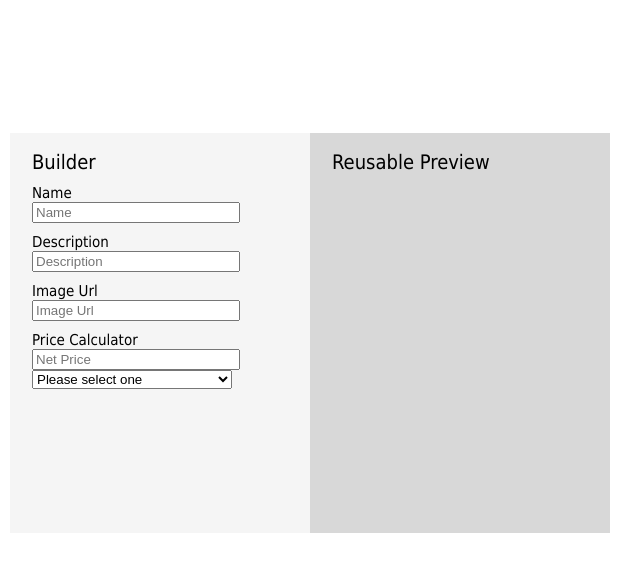
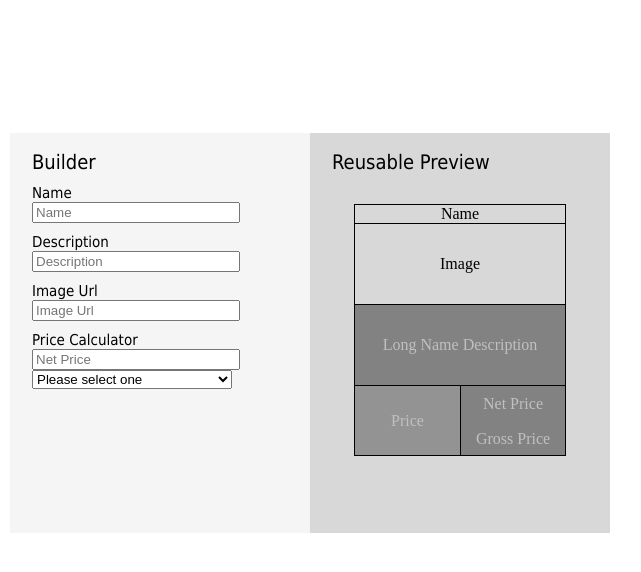
Before and after one commit to yoelmacia/formTest, a Vue app: page / in a window 1280 px wide. Shown: the top 572 px of the page, without its empty margins (330-971 px from the left). Built offline with nearby package versions, Linux system fonts and the light colour scheme.

Commit message:
Add layout preview
Create the layout for the reusable preview component

```diff
--- a/src/App.vue
+++ b/src/App.vue
@@ -22,6 +22,18 @@
       </div>
       <div class="preview">
         <div class="name">Reusable Preview</div>
+        <div class="preview-div">
+          <div class="preview-name">Name</div>
+          <div class="preview-image">Image</div>
+          <div class="preview-description">Long Name Description</div>
+          <div class="preview-price-div">
+            <div class="preview-price">Price</div>
+            <div class="preview-total-price">
+              <div class="preview-price-net">Net Price</div>
+              <div class="preview-price-gross">Gross Price</div>
+            </div>
+          </div>
+        </div>
       </div>
     </div>
   </div>
@@ -82,7 +94,52 @@ export default {
   margin-left: 22px;
   width: 200px;
 }
-label {
-  display: block;
+.preview-div {
+  text-align: center;
+  margin: 0 auto;
+  margin-top: 30px;
+  background-color: #8ebf42;
+  width: 210px;
+  height: 250px;
+  border: 1px solid black;
+}
+.preview-name,
+.preview-div,
+.preview-image,
+.preview-description {
+  border-bottom: 1px solid black;
+}
+.preview-image,
+.preview-description {
+  height: 30px;
+  line-height: 30px;
+  padding: 25px;
+}
+.preview-image,
+.preview-name {
+  background-color: rgb(216, 216, 216);
+}
+.preview-description,
+.preview-price-div {
+  background-color: rgb(130, 130, 130);
+  color: rgb(192, 192, 192);
+}
+.preview-price-div {
+  width: 210px;
+  height: 69px;
+}
+.preview-price {
+  height: 69px;
+  width: 105px;
+  border-right: 1px solid black;
+  line-height: 69px;
+  float: left;
+  background-color: rgb(147, 147, 147);
+}
+.preview-total-price {
+  height: 69px;
+  width: 104px;
+  float: right;
+  line-height: 35px;
 }
 </style>
```
